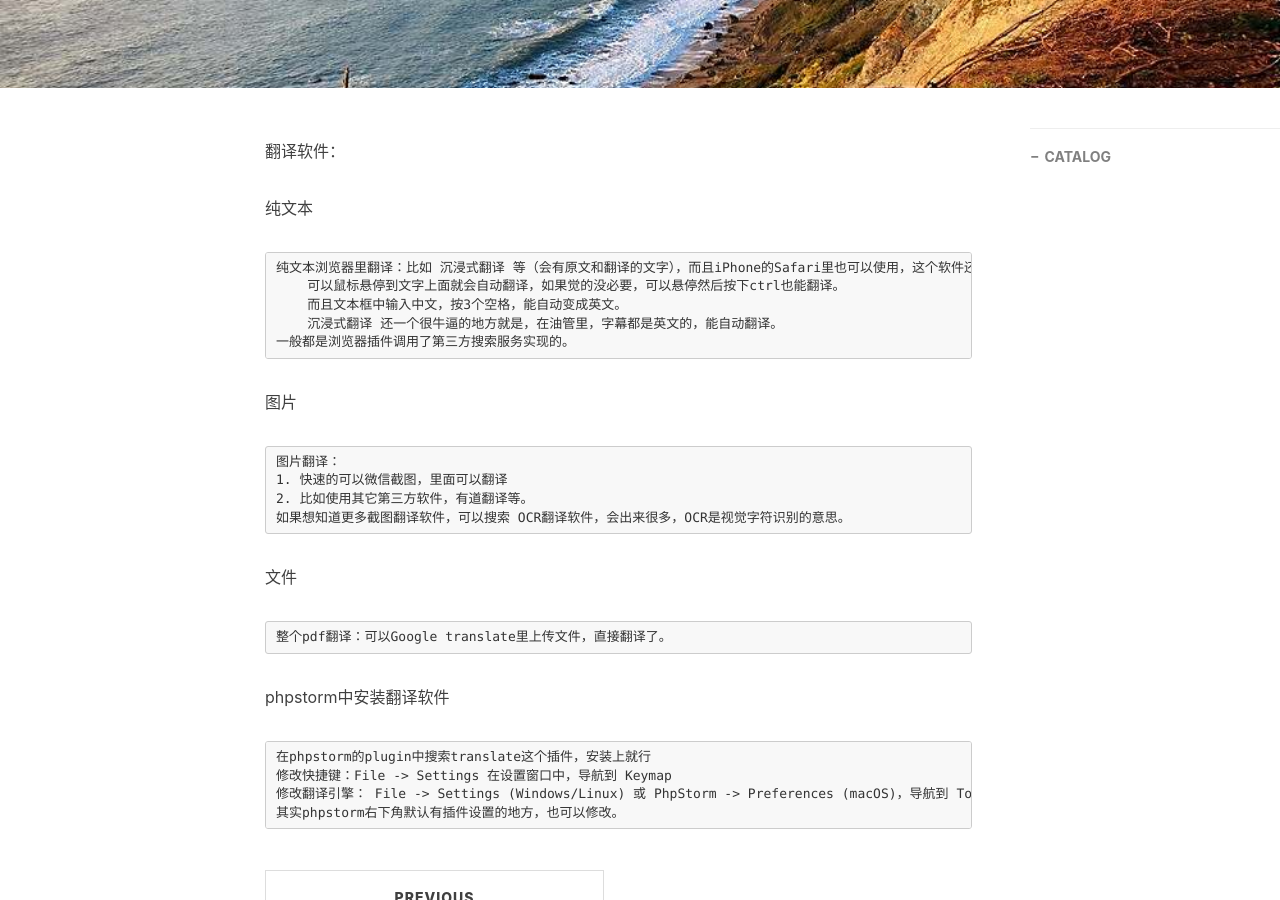
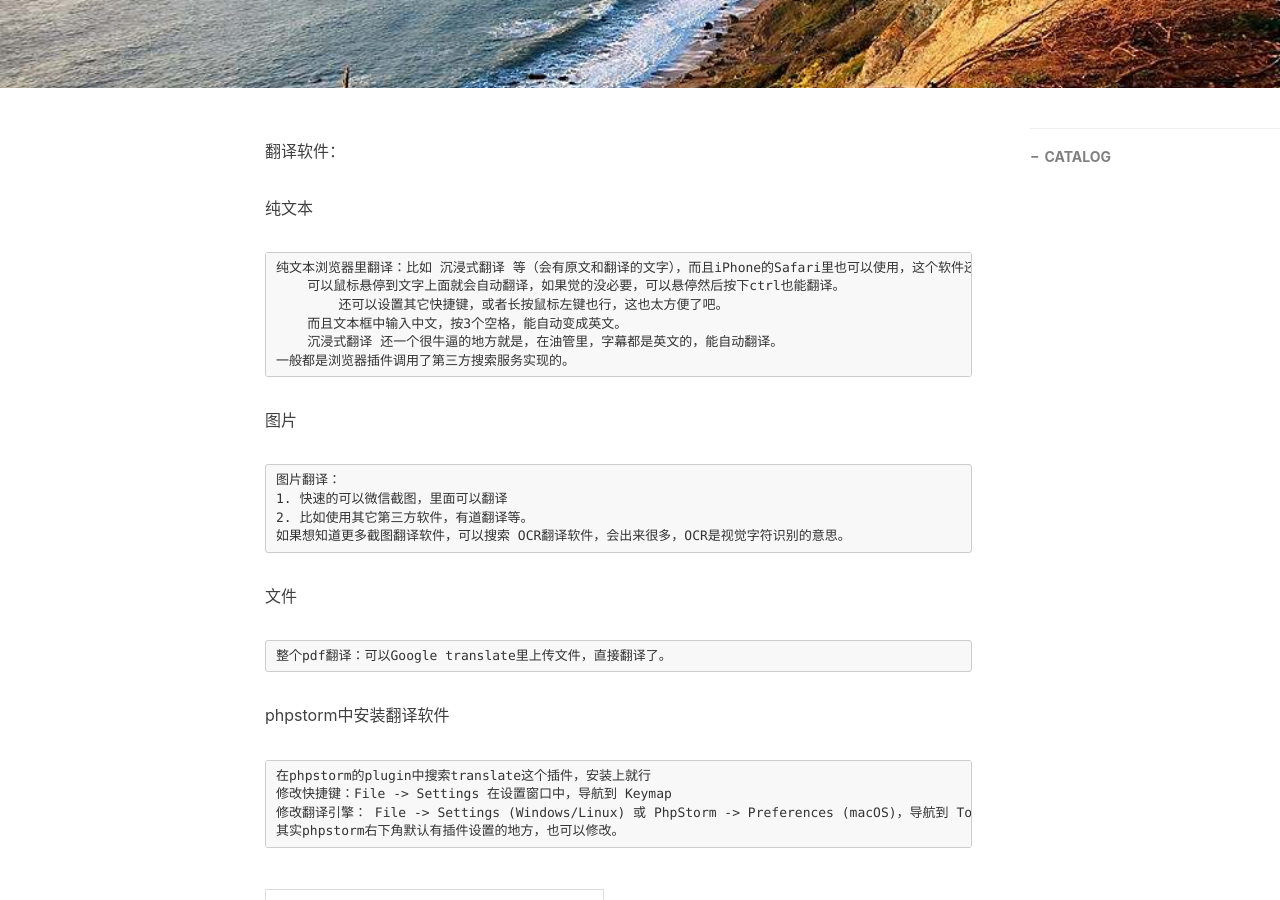
Before and after one commit to TearKnow/blog, a Jekyll site: the page built from _posts/2025-10-13-翻译软件.md, in a window 1280 px wide and 900 px high, scrolled down 369 px. Built offline with Jekyll 4.4.1, drawn with Linux system fonts in a browser that asks for light colours; comment, search, counter and statistics services are not loaded.

Commit message:
optimize

````diff
--- a/_posts/2025-10-13-翻译软件.md
+++ b/_posts/2025-10-13-翻译软件.md
@@ -14,6 +14,7 @@ tags:
 ```
 纯文本浏览器里翻译：比如 沉浸式翻译 等（会有原文和翻译的文字），而且iPhone的Safari里也可以使用，这个软件还有一些有意思的地方：
     可以鼠标悬停到文字上面就会自动翻译，如果觉的没必要，可以悬停然后按下ctrl也能翻译。
+        还可以设置其它快捷键，或者长按鼠标左键也行，这也太方便了吧。
     而且文本框中输入中文，按3个空格，能自动变成英文。
     沉浸式翻译 还一个很牛逼的地方就是，在油管里，字幕都是英文的，能自动翻译。
 一般都是浏览器插件调用了第三方搜索服务实现的。
````
